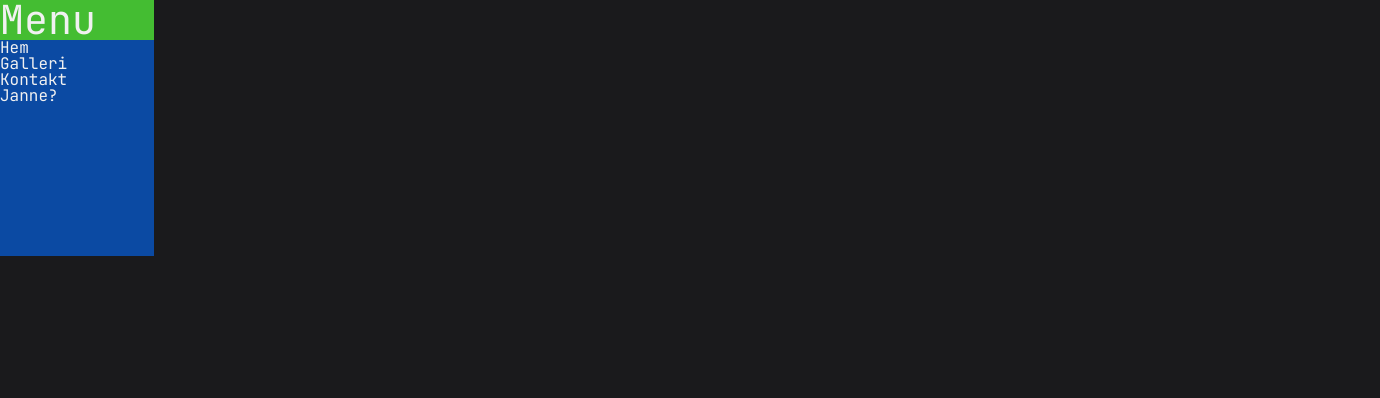
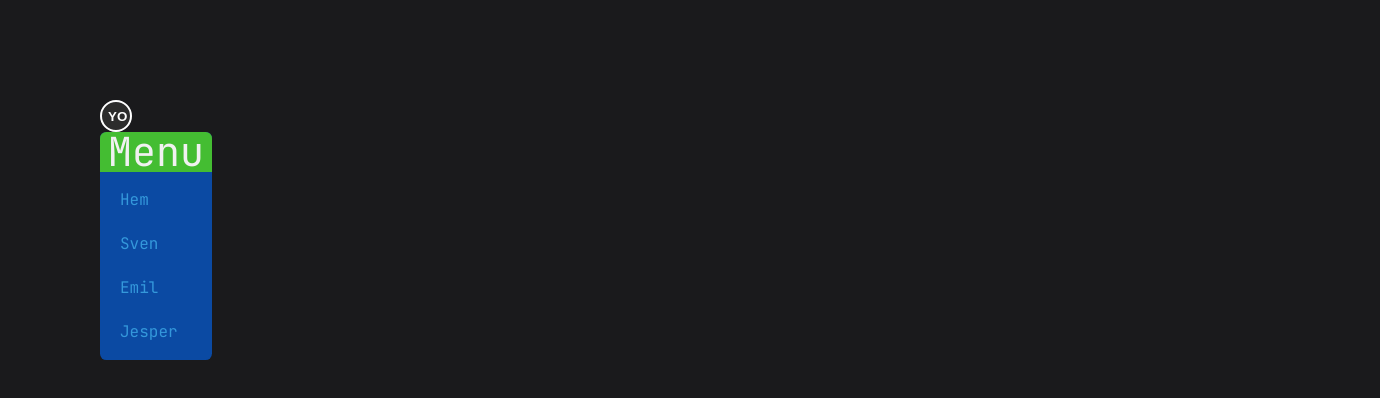
Before and after one commit to Sventagestad/FirstRepo, a website: page sven.html in a window 1280 px wide. Shown: the whole page, 1380 px wide, since content can reach past the window. Drawn offline with Linux system fonts and the light colour scheme.

Commit message:
Added Button

```diff
--- a/css/global.css
+++ b/css/global.css
@@ -35,3 +35,9 @@ a {
   text-decoration: none;
   color: #3498db;
 }
+
+button {
+  font-weight: bold;
+  outline: none;
+  border: none;
+}
--- a/css/index.css
+++ b/css/index.css
@@ -6,14 +6,14 @@
   --dark-100: #3b3b44;
 }
 
-section {
+/* section {
   width: 100%;
   height: 100vh;
   display: flex;
   justify-content: center;
   align-items: center;
   gap: 2.5rem;
-}
+} */
 
 a {
   background: var(--dark-700);
--- a/css/sven.css
+++ b/css/sven.css
@@ -5,16 +5,37 @@
   --dark-300: #303035;
   --dark-100: #3b3b44;
 }
-
 body {
+  margin: 100px;
 }
-
+.knapp {
+  text-size-adjust: 10px;
+  color: #ffffff;
+  border: 2px solid #ffffff;
+  border-radius: 1rem;
+  width: 2rem;
+  height: 2rem;
+  background-color: rgb(44, 44, 44);
+}
 .MenuContainer {
-  width: 12vw;
-  height: 20vw;
+  overflow: hidden;
+  border-radius: 0.4rem;
+  width: 7rem;
   background-color: #0b4aa3;
 }
 
 .huvve {
+  text-align: center;
   background-color: #44bd32;
 }
+
+.kropp {
+  padding: 1rem;
+  display: flex;
+  flex-direction: column;
+  gap: 1.25rem;
+}
+.kropp > a {
+  padding: 0.25rem;
+  display: block;
+}
--- a/sven.html
+++ b/sven.html
@@ -11,18 +11,15 @@
     <link rel="stylesheet" href="./css/sven.css" />
   </head>
   <body>
-    <section>
-      <div class="MenuContainer">
-        <div class="huvve"><h1>Menu</h1></div>
-        <div class="kropp">
-          <ul>
-            <li>Hem</li>
-            <li>Galleri</li>
-            <li>Kontakt</li>
-            <li>Janne?</li>
-          </ul>
-        </div>
+    <button class="knapp">YO</button>
+    <div class="MenuContainer">
+      <div class="huvve"><h1>Menu</h1></div>
+      <div class="kropp">
+        <a href="./index.html">Hem</a>
+        <a href="./sven.html">Sven</a>
+        <a href="./emil.html">Emil</a>
+        <a href="./jesper.html">Jesper</a>
       </div>
-    </section>
+    </div>
   </body>
 </html>
```
